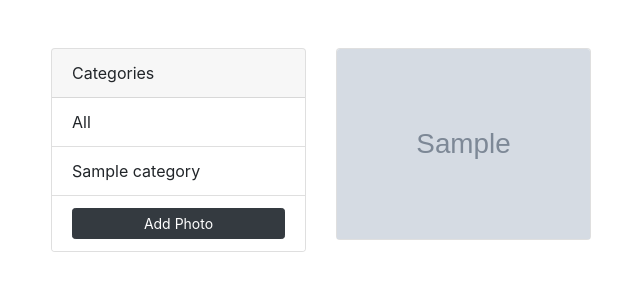
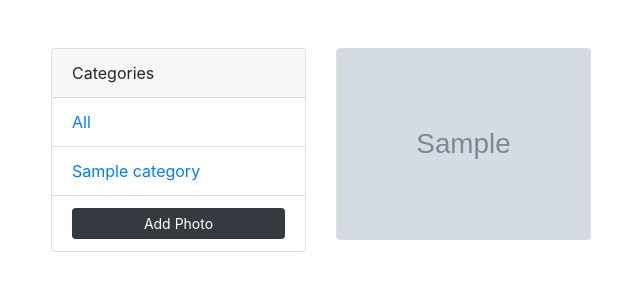
Before and after one commit to SatvirSingh98/Photo-Album, a Django app: page / in a window 1280 px wide. Shown: the top 300 px of the page, without its empty margins (34-674 px from the left). Run offline with Django 3.2, Linux system fonts and the light colour scheme; tables that the repository leaves empty hold one stand-in row (values such as "Sample post"); grey boxes marked "Sample" are stand-in pictures.

Commit message:
Filter Photos By Category

```diff
--- a/src/apps/photos/templates/photos/gallery.html
+++ b/src/apps/photos/templates/photos/gallery.html
@@ -9,10 +9,14 @@
                     Categories
                 </div>
                 <ul class="list-group list-group-flush">
-                    <li class="list-group-item">All</li>
+                    <li class="list-group-item">
+                        <a href="{% url 'photos:gallery' %}">All</a>
+                    </li>
 
                     {% for category in categories %}
-                        <li class="list-group-item">{{ category.name }}</li>
+                    <li class="list-group-item">
+                        <a href="{% url 'photos:gallery' %}?category={{ category.name|lower }}">{{ category.name }}</a>
+                    </li>
                     {% endfor %}
 
                     <li class="list-group-item">
--- a/src/apps/photos/views.py
+++ b/src/apps/photos/views.py
@@ -4,8 +4,13 @@ from .models import Category, Photo
 
 
 def gallery(request):
+    category = request.GET.get('category')
+    if category is None:
+        photos = Photo.objects.all()
+    else:
+        photos = Photo.objects.filter(category__name__contains=category)
+
     categories = Category.objects.all()
-    photos = Photo.objects.all()
     context = {'categories': categories, 'photos': photos}
     return render(request, 'photos/gallery.html', context)
 
```
Also changed, not shown: src/apps/photos/admin.py (+6 -1 lines). Lines whose indentation alone changed are shown as unchanged.
